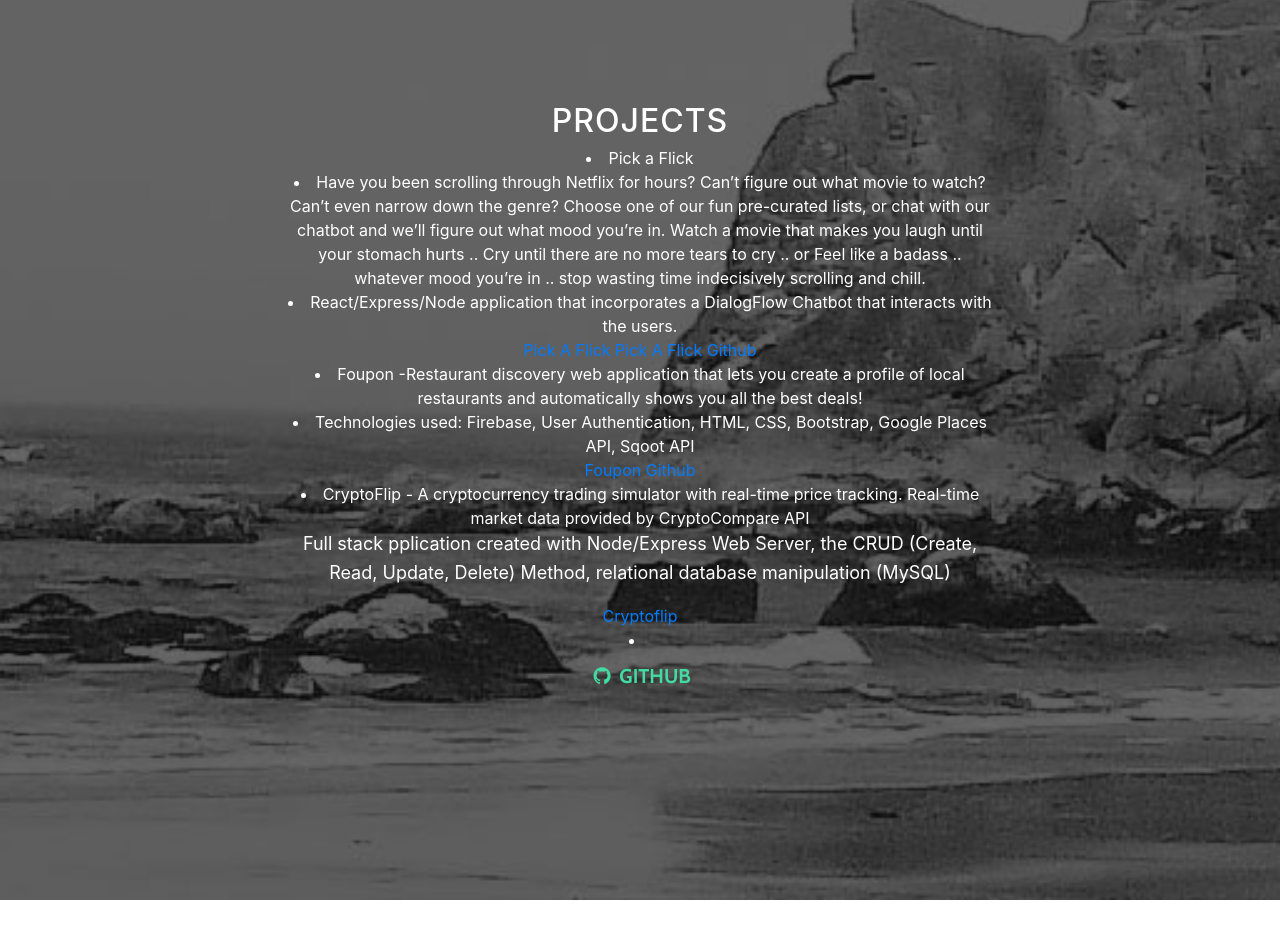
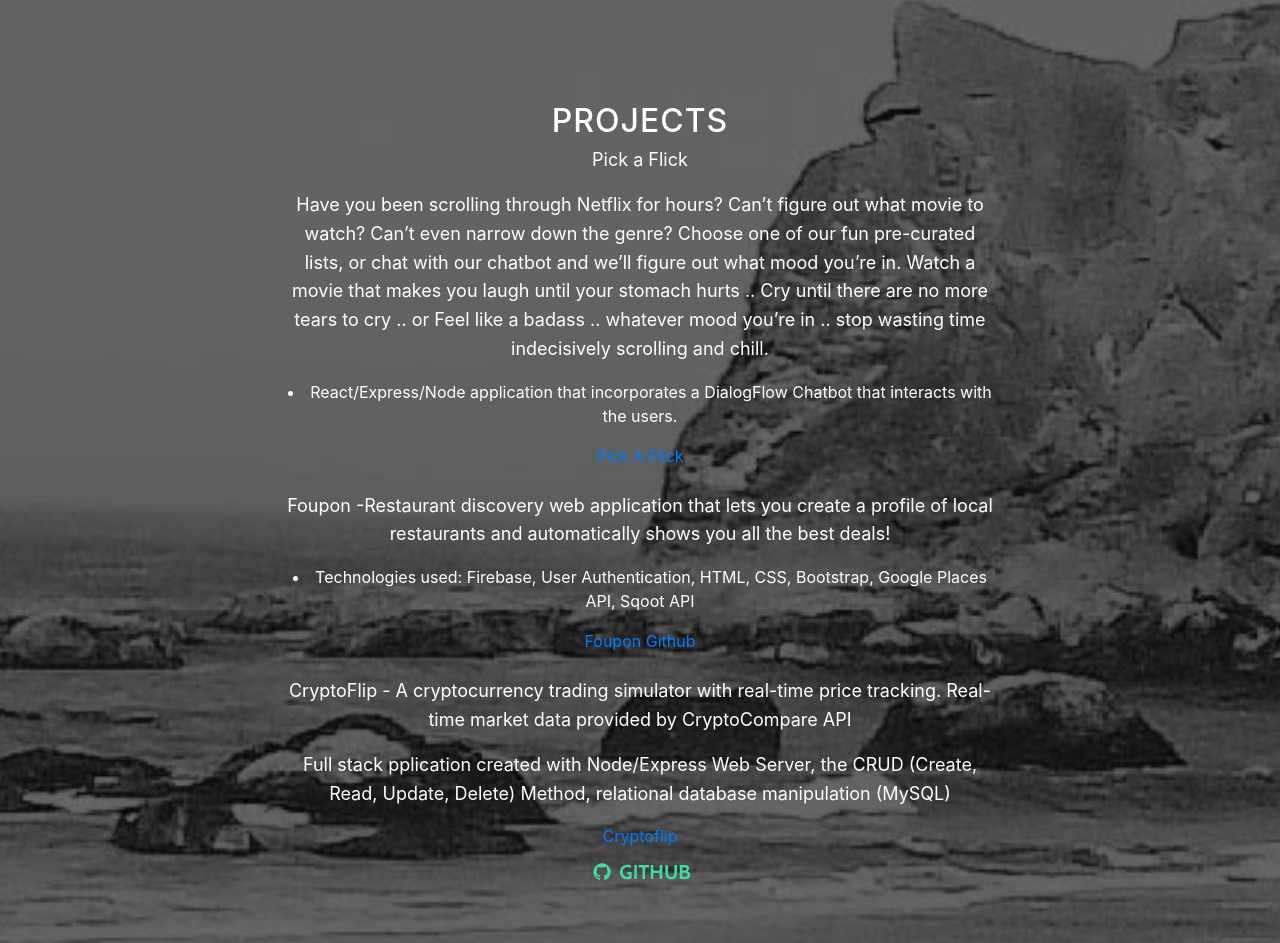
Before and after one commit to Annacrespo/Portfolio-AC, a website with bundled scripts: page index.html in a window 1280 px wide. Shown: the part 2281-3224 px from the top of the page. Built offline with nearby package versions, Linux system fonts and the light colour scheme.

```diff
--- a/index.html
+++ b/index.html
@@ -106,25 +106,27 @@
     <div class="container">
       <div class="col-lg-8 mx-auto">
         <h2>Projects</h2>
-        <li>Pick a Flick</li>
-        <li>Have you been scrolling through Netflix for hours? Can’t figure out what movie to watch? Can’t even narrow down the
+        <p>Pick a Flick</p>
+        <p>Have you been scrolling through Netflix for hours? Can’t figure out what movie to watch? Can’t even narrow down the
           genre? Choose one of our fun pre-curated lists, or chat with our chatbot and we’ll figure out what mood you’re
           in. Watch a movie that makes you laugh until your stomach hurts .. Cry until there are no more tears to cry ..
           or Feel like a badass .. whatever mood you’re in .. stop wasting time indecisively scrolling and chill.
-        </li>
-        <li>React/Express/Node application that incorporates a DialogFlow Chatbot that interacts with the users.</li>
+        </p>
+        <li>React/Express/Node application that incorporates a DialogFlow Chatbot that interacts with the users.</p>
         <a href="https://pick-a-flick-ucsd.herokuapp.com/">Pick A Flick</a>
-        <a href="https://github.com/sahanabalram/pick-a-flick">Pick A Flick Github</a>
-        <li>Foupon -Restaurant discovery web application that lets you create a profile of local restaurants and automatically
-          shows you all the best deals!</li>
-        <li>Technologies used: Firebase, User Authentication, HTML, CSS, Bootstrap, Google Places API, Sqoot API</li>
+        <br>
+        <br>
+        <p>Foupon -Restaurant discovery web application that lets you create a profile of local restaurants and automatically
+          shows you all the best deals!</p>
+        <li>Technologies used: Firebase, User Authentication, HTML, CSS, Bootstrap, Google Places API, Sqoot API</p>
         <a href="https://github.com/frogman91/Foupon">Foupon Github</a>
-        <li>CryptoFlip - A cryptocurrency trading simulator with real-time price tracking. Real-time market data provided by
-          CryptoCompare API</li>
+        <br>
+        <br>
+        <p>CryptoFlip - A cryptocurrency trading simulator with real-time price tracking. Real-time market data provided by
+          CryptoCompare API</p>
         <p>Full stack pplication created with Node/Express Web Server, the CRUD (Create, Read, Update, Delete) Method, relational
           database manipulation (MySQL)</p>
         <a href="https://mysterious-shelf-69890.herokuapp.com/">Cryptoflip</a>
-        <li></li>
         <a href="http://gratisography.com/"></a>
         <li class="list-inline-item">
           <a href="https://github.com/Annacrespo" class="btn btn-default btn-lg">
```
